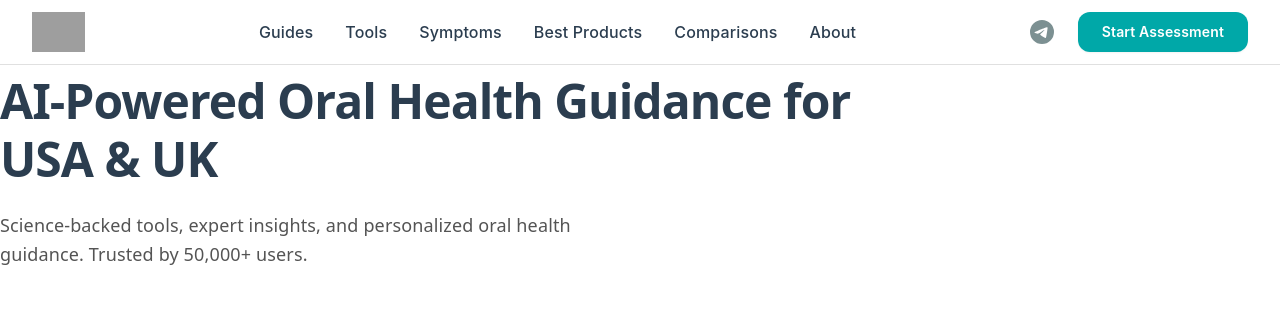
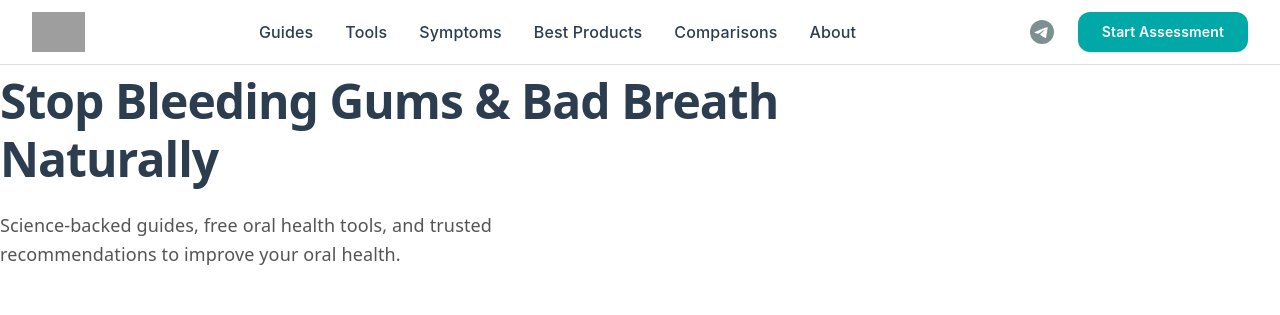
Before and after one commit to shatrudhan1/bestoralhealthguide, a React (Vite) app: page / in a window 1280 px wide. Shown: the top 315 px of the page. Built offline with nearby package versions, Linux system fonts and the light colour scheme; grey boxes are pictures that could not be loaded.

Commit message:
Revise hero section headlines and subheadline
Updated the hero section text to reflect new messaging.

```diff
--- a/src/components/HeroSection.jsx
+++ b/src/components/HeroSection.jsx
@@ -6,11 +6,11 @@ const HeroSection = () => {
   return (
     <section className="hero-section">
       <h1 className="hero-headline">
-        AI-Powered Oral Health Guidance for USA & UK
+        Stop Bleeding Gums & Bad Breath Naturally
       </h1>
 
       <p className="hero-subheadline">
-        Science-backed tools, expert insights, and personalized oral health guidance. Trusted by 50,000+ users.
+        Science-backed guides, free oral health tools, and trusted recommendations to improve your oral health.
       </p>
 
       <div className="hero-cta-container">
```
